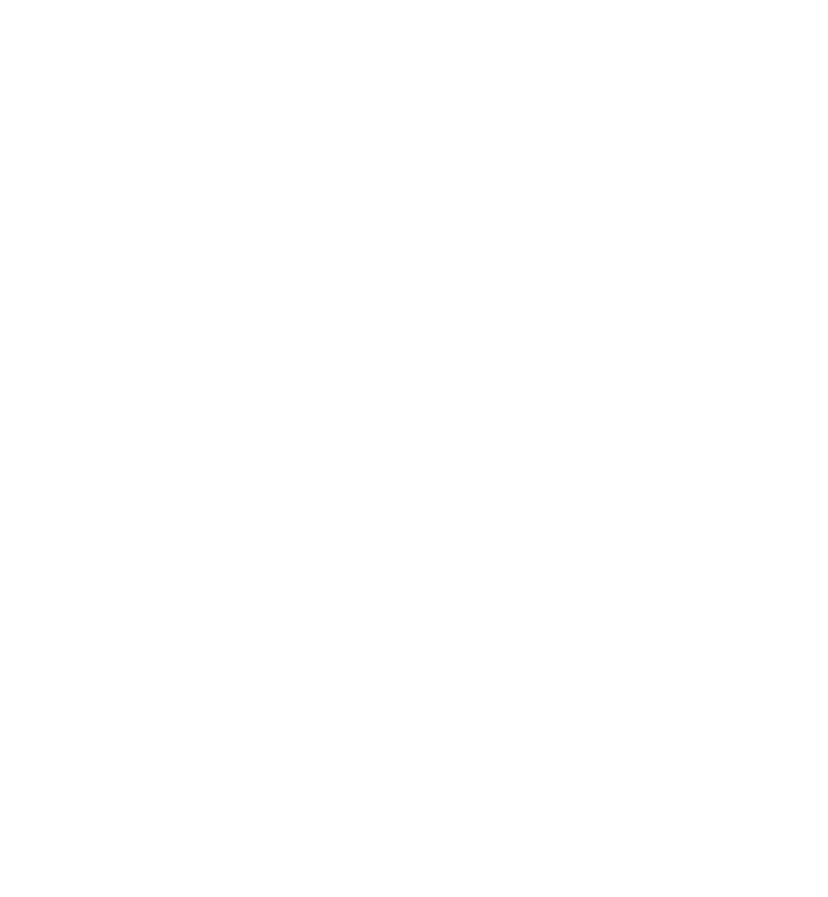
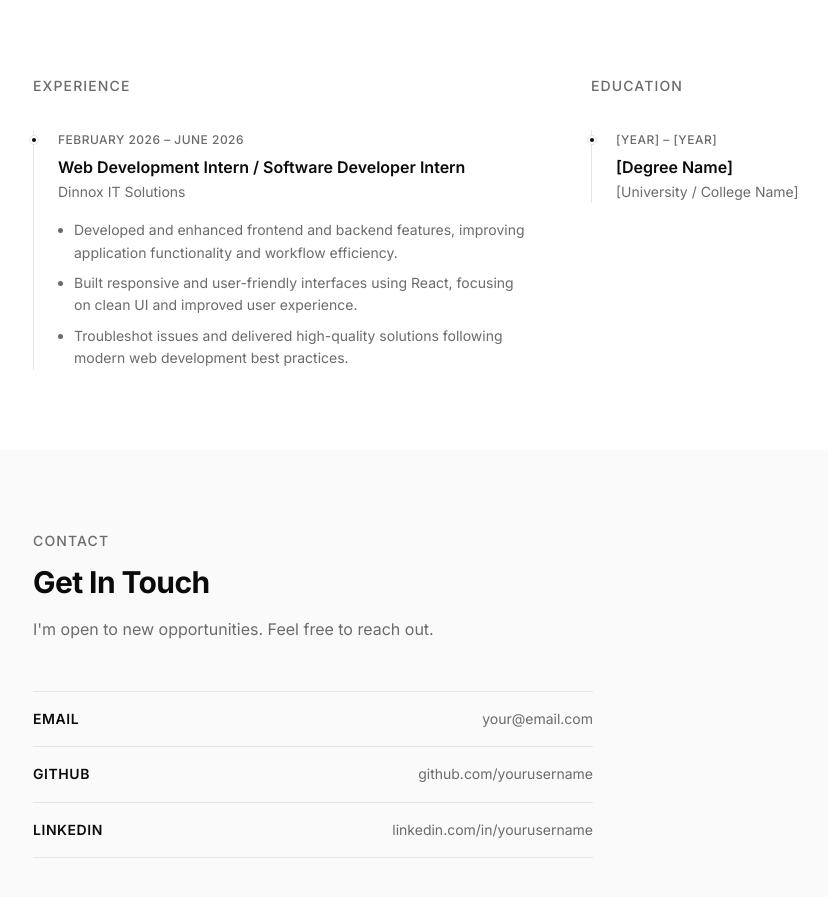
Before and after one commit to lanlines/portfolio, a React (Vite) app: page / in a window 1280 px wide. Shown: the part 2040-2937 px from the top of the page, without its empty margins (81-909 px from the left). Before the commit the page ends 1641 px from the top, so only its background shows below. Built offline with nearby package versions, Linux system fonts and the light colour scheme.

Commit message:
feat: update content with detailed skills, experience, and add Contact and Experience components

```diff
--- a/src/App.tsx
+++ b/src/App.tsx
@@ -4,6 +4,8 @@
 import Hero from './components/Hero/Hero';
 import About from './components/About/About';
 import Skills from './components/Skills/Skills';
+import Experience from './components/Experience/Experience';
+import Contact from './components/Contact/Contact';
 
 type Theme = 'light' | 'dark';
 
@@ -30,6 +32,8 @@
         <Hero />
         <About />
         <Skills />
+        <Experience />
+        <Contact />
         {/* More sections will be added here */}
       </main>
     </div>
--- /dev/null
+++ b/src/components/Contact/Contact.module.css
@@ -0,0 +1,74 @@
+.contact {
+  background-color: var(--bg-alt);
+}
+
+.label {
+  font-size: var(--text-sm);
+  font-weight: var(--weight-medium);
+  color: var(--muted);
+  letter-spacing: 0.08em;
+  text-transform: uppercase;
+  margin-bottom: var(--space-3);
+}
+
+.heading {
+  font-size: var(--text-3xl);
+  font-weight: var(--weight-bold);
+  line-height: var(--leading-tight);
+  color: var(--fg);
+  letter-spacing: -0.02em;
+  margin-bottom: var(--space-4);
+}
+
+.subtext {
+  font-size: var(--text-base);
+  color: var(--muted);
+  margin-bottom: var(--space-12);
+  max-width: 480px;
+}
+
+.links {
+  display: flex;
+  flex-direction: column;
+  gap: 0;
+  max-width: 560px;
+}
+
+.item {
+  display: flex;
+  align-items: center;
+  justify-content: space-between;
+  padding-block: var(--space-4);
+  border-bottom: 1px solid var(--border);
+}
+
+.item:first-child {
+  border-top: 1px solid var(--border);
+}
+
+.linkLabel {
+  font-size: var(--text-sm);
+  font-weight: var(--weight-semibold);
+  color: var(--fg);
+  letter-spacing: 0.04em;
+  text-transform: uppercase;
+  min-width: 100px;
+}
+
+.link {
+  font-size: var(--text-sm);
+  color: var(--muted);
+  transition: color var(--transition);
+}
+
+.link:hover {
+  color: var(--fg);
+}
+
+@media (max-width: 768px) {
+  .item {
+    flex-direction: column;
+    align-items: flex-start;
+    gap: var(--space-1);
+  }
+}
--- /dev/null
+++ b/src/components/Contact/Contact.tsx
@@ -0,0 +1,48 @@
+import styles from './Contact.module.css';
+
+const links = [
+  {
+    label: 'Email',
+    href: 'mailto:your@email.com',
+    display: 'your@email.com',
+  },
+  {
+    label: 'GitHub',
+    href: 'https://github.com/yourusername',
+    display: 'github.com/yourusername',
+  },
+  {
+    label: 'LinkedIn',
+    href: 'https://linkedin.com/in/yourusername',
+    display: 'linkedin.com/in/yourusername',
+  },
+];
+
+export default function Contact() {
+  return (
+    <section id="contact" className={`${styles.contact} section section--alt`}>
+      <div className="container">
+        <p className={styles.label}>Contact</p>
+        <h2 className={styles.heading}>Get In Touch</h2>
+        <p className={styles.subtext}>
+          I'm open to new opportunities. Feel free to reach out.
+        </p>
+        <ul className={styles.links}>
+          {links.map(({ label, href, display }) => (
+            <li key={label} className={styles.item}>
+              <span className={styles.linkLabel}>{label}</span>
+              <a
+                href={href}
+                className={styles.link}
+                target={href.startsWith('mailto') ? undefined : '_blank'}
+                rel="noopener noreferrer"
+              >
+                {display}
+              </a>
+            </li>
+          ))}
+        </ul>
+      </div>
+    </section>
+  );
+}
--- /dev/null
+++ b/src/components/Experience/Experience.module.css
@@ -0,0 +1,102 @@
+.experience {
+  background-color: var(--bg);
+}
+
+.columns {
+  display: grid;
+  grid-template-columns: 1fr 1fr;
+  gap: var(--space-16);
+}
+
+.column {
+  display: flex;
+  flex-direction: column;
+  gap: var(--space-8);
+}
+
+.label {
+  font-size: var(--text-sm);
+  font-weight: var(--weight-medium);
+  color: var(--muted);
+  letter-spacing: 0.08em;
+  text-transform: uppercase;
+}
+
+/* Timeline */
+.timeline {
+  display: flex;
+  flex-direction: column;
+  gap: 0;
+  border-left: 1px solid var(--border);
+  padding-left: var(--space-6);
+}
+
+.entry {
+  position: relative;
+  padding-bottom: var(--space-8);
+}
+
+.entry:last-child {
+  padding-bottom: 0;
+}
+
+.dot {
+  position: absolute;
+  left: calc(-1 * var(--space-6) - 4px);
+  top: 6px;
+  width: 8px;
+  height: 8px;
+  border-radius: 50%;
+  background-color: var(--fg);
+  border: 2px solid var(--bg);
+  outline: 1px solid var(--border);
+}
+
+.body {
+  display: flex;
+  flex-direction: column;
+  gap: var(--space-1);
+}
+
+.period {
+  font-size: var(--text-xs);
+  font-weight: var(--weight-medium);
+  color: var(--muted);
+  letter-spacing: 0.04em;
+  text-transform: uppercase;
+}
+
+.title {
+  font-size: var(--text-base);
+  font-weight: var(--weight-semibold);
+  color: var(--fg);
+  line-height: var(--leading-tight);
+  margin-top: var(--space-1);
+}
+
+.org {
+  font-size: var(--text-sm);
+  color: var(--muted);
+}
+
+.bullets {
+  margin-top: var(--space-3);
+  display: flex;
+  flex-direction: column;
+  gap: var(--space-2);
+  list-style: disc;
+  padding-left: var(--space-4);
+}
+
+.bullets li {
+  font-size: var(--text-sm);
+  color: var(--muted);
+  line-height: var(--leading-normal);
+}
+
+@media (max-width: 768px) {
+  .columns {
+    grid-template-columns: 1fr;
+    gap: var(--space-12);
+  }
+}
--- /dev/null
+++ b/src/components/Experience/Experience.tsx
@@ -0,0 +1,56 @@
+import experience from '../../content/experience';
+import styles from './Experience.module.css';
+
+export default function Experience() {
+  const work = experience.filter(e => e.type === 'experience');
+  const edu = experience.filter(e => e.type === 'education');
+
+  return (
+    <section id="experience" className={`${styles.experience} section`}>
+      <div className="container">
+        <div className={styles.columns}>
+
+          <div className={styles.column}>
+            <p className={styles.label}>Experience</p>
+            <div className={styles.timeline}>
+              {work.map((entry, i) => (
+                <div key={i} className={styles.entry}>
+                  <div className={styles.dot} />
+                  <div className={styles.body}>
+                    <span className={styles.period}>{entry.period}</span>
+                    <h3 className={styles.title}>{entry.title}</h3>
+                    <p className={styles.org}>{entry.organization}</p>
+                    {entry.bullets.length > 0 && (
+                      <ul className={styles.bullets}>
+                        {entry.bullets.map((b, j) => (
+                          <li key={j}>{b}</li>
+                        ))}
+                      </ul>
+                    )}
+                  </div>
+                </div>
+              ))}
+            </div>
+          </div>
+
+          <div className={styles.column}>
+            <p className={styles.label}>Education</p>
+            <div className={styles.timeline}>
+              {edu.map((entry, i) => (
+                <div key={i} className={styles.entry}>
+                  <div className={styles.dot} />
+                  <div className={styles.body}>
+                    <span className={styles.period}>{entry.period}</span>
+                    <h3 className={styles.title}>{entry.title}</h3>
+                    <p className={styles.org}>{entry.organization}</p>
+                  </div>
+                </div>
+              ))}
+            </div>
+          </div>
+
+        </div>
+      </div>
+    </section>
+  );
+}
--- a/src/content/experience.ts
+++ b/src/content/experience.ts
@@ -3,28 +3,20 @@
 const experience: TimelineEntry[] = [
   {
     type: 'experience',
-    title: 'Job Title',
-    organization: 'Company Name',
-    period: 'Month Year – Present',
+    title: 'Web Development Intern / Software Developer Intern',
+    organization: 'Dinnox IT Solutions',
+    period: 'February 2026 – June 2026',
     bullets: [
-      'Key responsibility or achievement.',
-      'Another responsibility or achievement.',
-    ],
-  },
-  {
-    type: 'experience',
-    title: 'Job Title',
-    organization: 'Company Name',
-    period: 'Month Year – Month Year',
-    bullets: [
-      'Key responsibility or achievement.',
+      'Developed and enhanced frontend and backend features, improving application functionality and workflow efficiency.',
+      'Built responsive and user-friendly interfaces using React, focusing on clean UI and improved user experience.',
+      'Troubleshot issues and delivered high-quality solutions following modern web development best practices.',
     ],
   },
   {
     type: 'education',
-    title: 'Degree',
-    organization: 'School Name',
-    period: 'Year – Year',
+    title: '[Degree Name]',
+    organization: '[University / College Name]',
+    period: '[Year] – [Year]',
     bullets: [],
   },
 ];
--- a/src/content/skills.ts
+++ b/src/content/skills.ts
@@ -3,19 +3,31 @@
 const skills: SkillCategory[] = [
   {
     category: 'Languages',
-    skills: ['JavaScript', 'TypeScript'],
+    skills: ['Java', 'C#', 'JavaScript', 'Python'],
   },
   {
     category: 'Frontend',
-    skills: ['React', 'HTML', 'CSS'],
+    skills: ['React.js', 'React Native', 'HTML', 'CSS', 'Tailwind CSS', 'JavaScript'],
   },
   {
     category: 'Backend',
-    skills: ['Node.js'],
+    skills: ['Node.js', 'Express.js', 'Django', 'Django REST Framework', 'ASP.NET', 'RESTful API'],
   },
   {
-    category: 'Tools',
-    skills: ['Git', 'Vite', 'VS Code'],
+    category: 'Databases',
+    skills: ['PostgreSQL', 'MySQL', 'MS SQL Server', 'SQLite', 'Supabase'],
+  },
+  {
+    category: 'Software Engineering',
+    skills: ['Agile/Scrum', 'OOP', 'Data Structures & Algorithms', 'System Design', 'Software Testing', 'Technical Documentation'],
+  },
+  {
+    category: 'Tools & Platforms',
+    skills: ['Git', 'GitHub', 'GitHub Actions', 'CI/CD', 'Android Studio', 'Expo'],
+  },
+  {
+    category: 'AI & Automation',
+    skills: ['Generative AI', 'Prompt Engineering', 'AI-Assisted Development'],
   },
 ];
 
```
Also changed, not shown: 2 other files (tests, documents, lock files or other folders).
